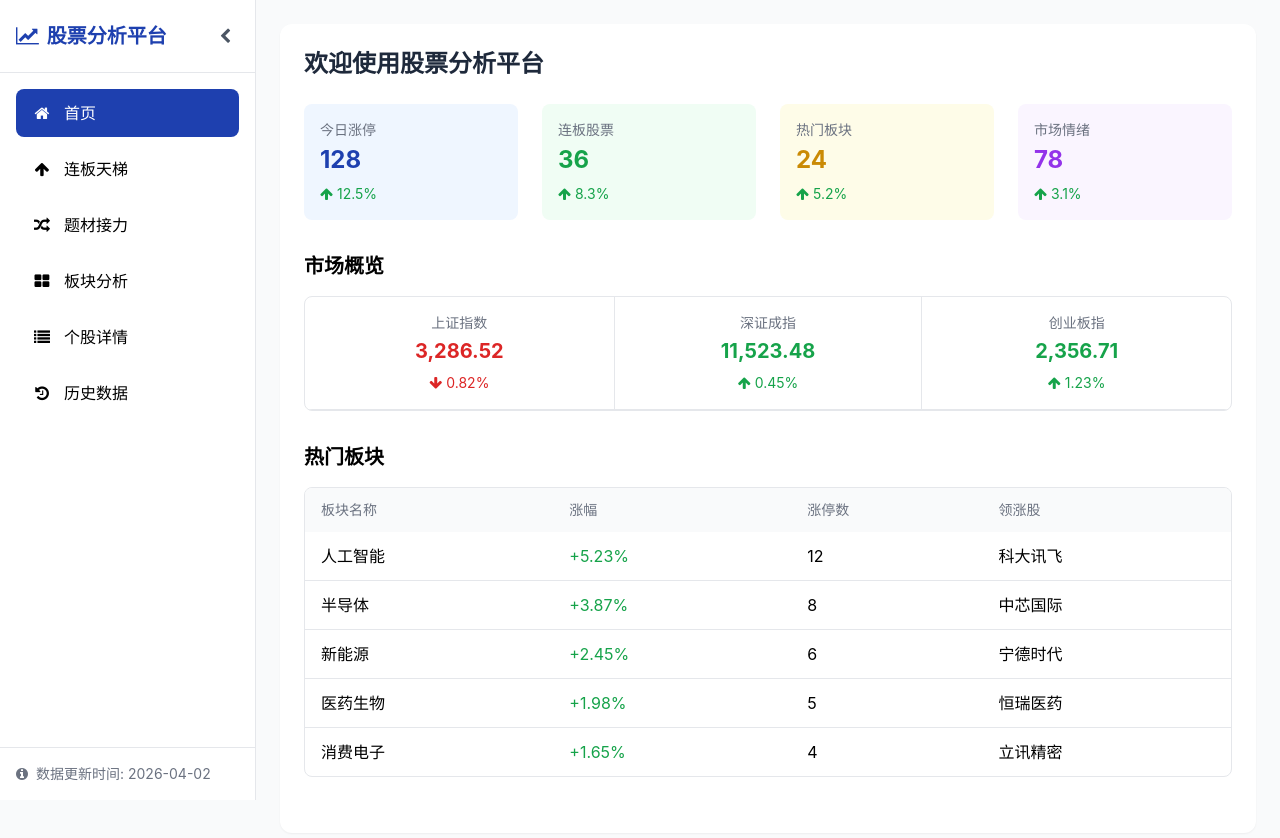
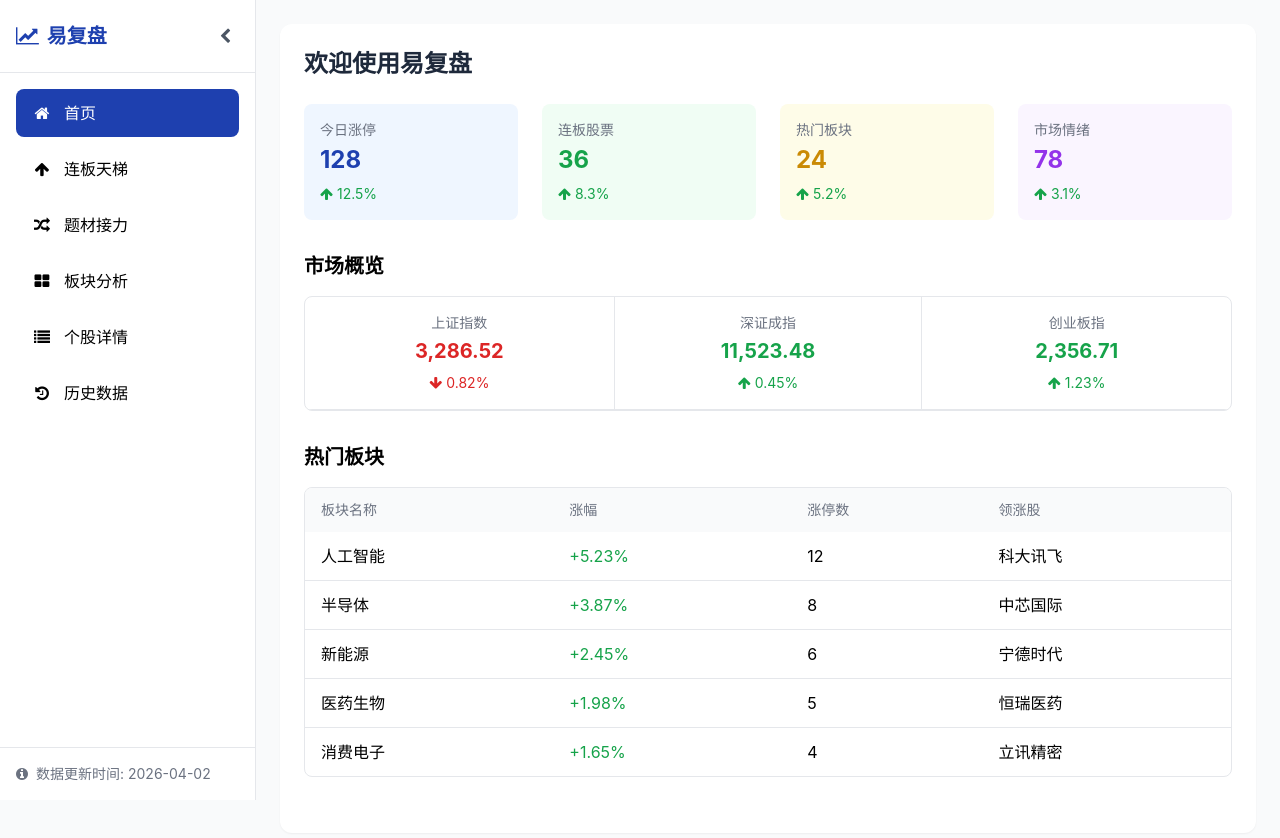
Before and after one commit to huizixiaojie007/yifupan, a website: page public/index.html in a window 1280 px wide. Drawn offline with nearby package versions, Linux system fonts and the light colour scheme; no server answers.

Commit message:
Update: Modified index.html and sector.html

```diff
--- a/public/index.html
+++ b/public/index.html
@@ -3,7 +3,7 @@
 <head>
     <meta charset="UTF-8">
     <meta name="viewport" content="width=device-width, initial-scale=1.0">
-    <title>股票分析平台</title>
+    <title>易复盘</title>
     <!-- Tailwind CSS v3 -->
     <script src="https://cdn.tailwindcss.com"></script>
     <!-- Font Awesome -->
@@ -74,7 +74,7 @@
         <div class="p-4 border-b border-gray-200 flex items-center justify-between">
             <h1 class="text-xl font-bold text-primary flex items-center gap-2">
                 <i class="fa fa-line-chart"></i>
-                <span class="brand-text">股票分析平台</span>
+                <span class="brand-text">易复盘</span>
             </h1>
             <button id="toggleSidebar" class="p-2 rounded-lg hover:bg-gray-100 transition-colors" title="收起/展开">
                 <i class="fa fa-chevron-left text-gray-600"></i>
@@ -125,7 +125,7 @@
             <div class="content-container">
                 <!-- 首页内容 -->
                 <div id="home" class="content-section active">
-                    <h2 class="text-2xl font-bold mb-6 text-dark">欢迎使用股票分析平台</h2>
+                    <h2 class="text-2xl font-bold mb-6 text-dark">欢迎使用易复盘</h2>
                     <div class="grid grid-cols-1 md:grid-cols-2 lg:grid-cols-4 gap-6 mb-8">
                         <!-- 统计卡片 -->
                         <div class="bg-blue-50 rounded-lg p-4">
--- a/public/sector.html
+++ b/public/sector.html
@@ -13,7 +13,7 @@
 </head>
 <body class="bg-gray-50 min-h-screen">
     <!-- 主内容区 -->
-    <main class="container mx-auto px-4 pt-4 pb-10">
+    <main class="container">
         <!-- 1. 板块直方图 -->
         <div id="sectorHistogramContainer" class="bg-white shadow-md rounded-lg p-4 mb-6">
             <div id="sectorHistogram" class="w-full h-90"></div>
```
